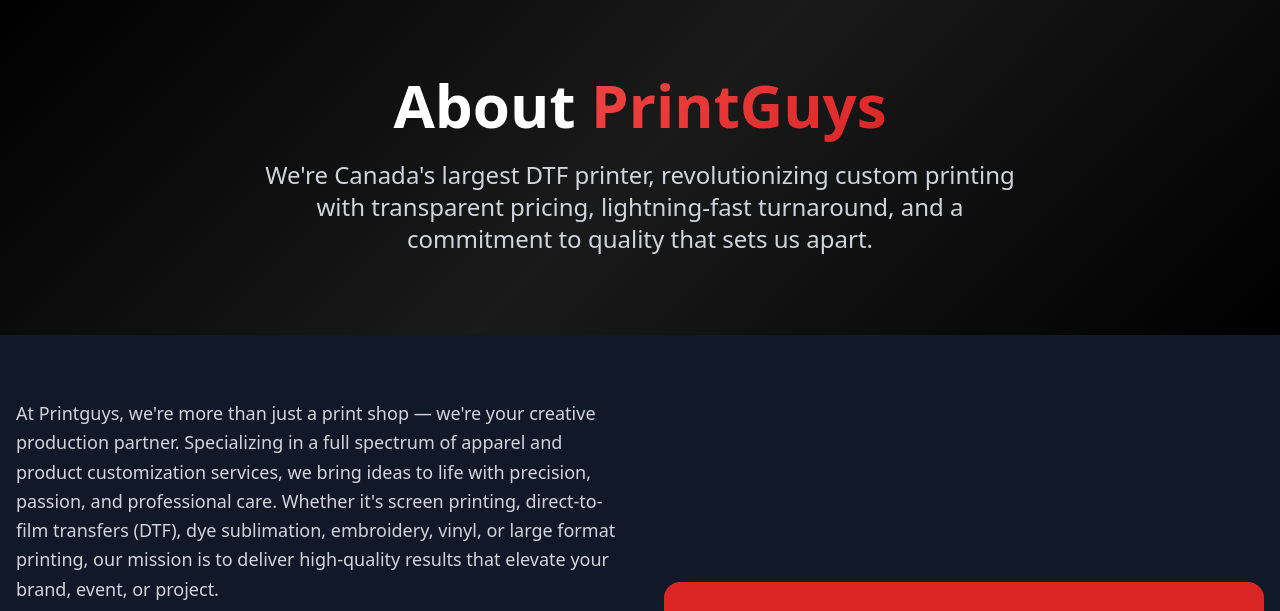
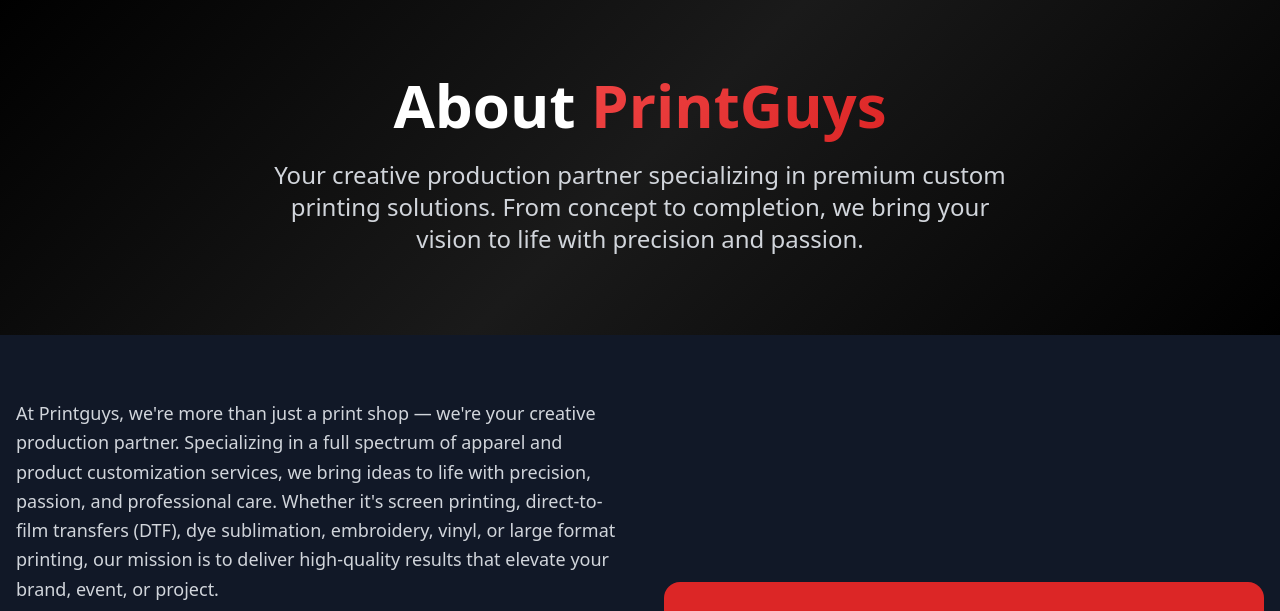
Before and after one commit to Nickychips/printguys-website, a plain HTML site: page development/frontend/about.html in a window 1280 px wide. Shown: the part 118-729 px from the top of the page. Drawn offline with nearby package versions, Linux system fonts and the light colour scheme.

Commit message:
Update About page hero text to Option 1 - more personal approach

```diff
--- a/development/frontend/about.html
+++ b/development/frontend/about.html
@@ -97,8 +97,7 @@
                     About <span class="text-gradient">PrintGuys</span>
                 </h1>
                 <p class="text-xl lg:text-2xl text-gray-300 max-w-3xl mx-auto">
-                    We're Canada's largest DTF printer, revolutionizing custom printing with transparent pricing,
-                    lightning-fast turnaround, and a commitment to quality that sets us apart.
+                    Your creative production partner specializing in premium custom printing solutions. From concept to completion, we bring your vision to life with precision and passion.
                 </p>
             </div>
         </div>
```
